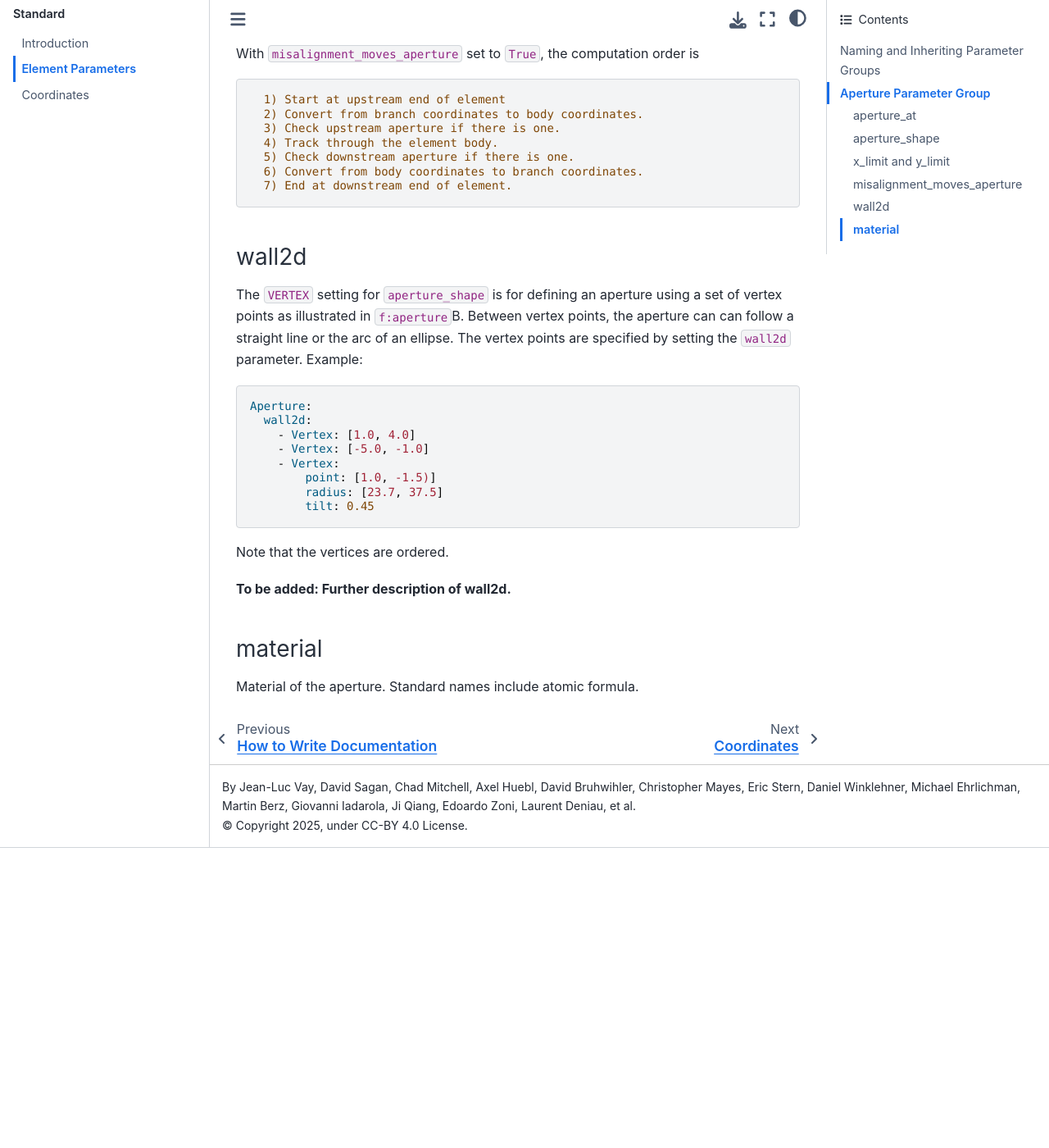
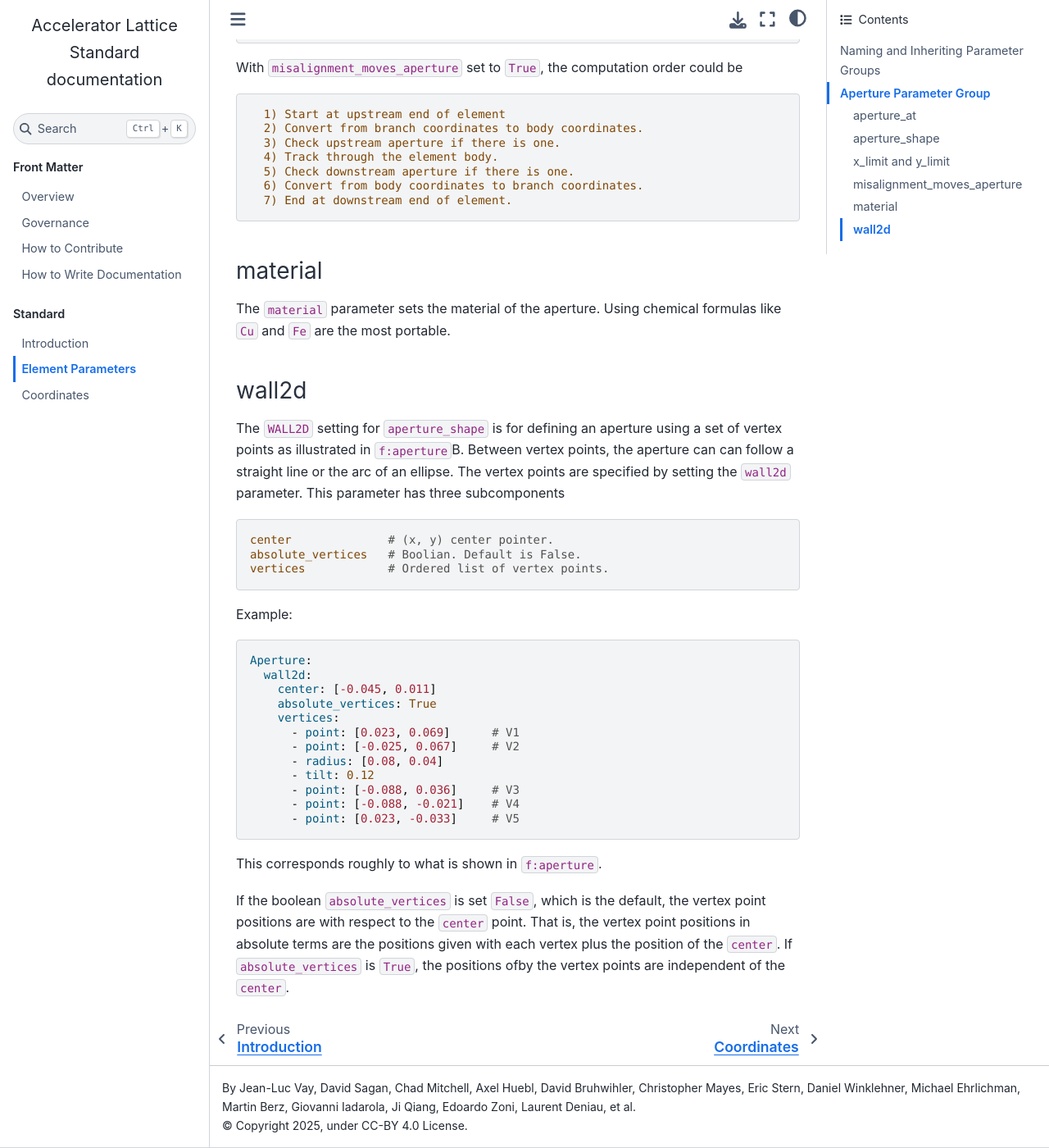
Before and after one commit to campa-consortium/lattice-standard, a Sphinx documentation site: the page built from source/element_parameters.md, in a window 1280 px wide and 1400 px high, scrolled down 3421 px. Shown: the whole window at 82% size. Built offline with Sphinx 7.4.7 and the Sphinx Book theme 1.1.4, drawn with Linux system fonts in a browser that asks for light colours; cross-references to code outside the pages are shown as plain code; before the commit the page ends 4455 px from its top, so only the background shows below that; some of the changed text lies outside the part shown.

Commit message:
More devel.

````diff
--- a/source/element_parameters.md
+++ b/source/element_parameters.md
@@ -126,7 +127,7 @@ affects the placement of the aperture. The default is `False`.
 A common case where `misalignment_moves_aperture` would be `False` is when a beam pipe,
 which incorporates the aperture, is not physically touching the surrounding magnet element.
 When tracking a particle, assuming that there are only apertures at the element ends,
-the order of computation with `misalignment_moves_aperture` set to `False` is
+the order of computation with `misalignment_moves_aperture` set to `False` could be
 ```{code} yaml
   1) Start at upstream end of element
   2) Check upstream aperture if there is one.
@@ -136,7 +137,7 @@ the order of computation with `misalignment_moves_aperture` set to `False` is
   6) Check downstream aperture if there is one.
   7) End at downstream end of element.
 ```
-With `misalignment_moves_aperture` set to `True`, the computation order is
+With `misalignment_moves_aperture` set to `True`, the computation order could be
 ```{code} YAML
   1) Start at upstream end of element
   2) Convert from branch coordinates to body coordinates.
@@ -147,26 +148,42 @@ With `misalignment_moves_aperture` set to `True`, the computation order is
   7) End at downstream end of element.
 ```
 
+### material
+
+The `material` parameter sets the material of the aperture.
+Using chemical formulas like `Cu` and `Fe` are the most portable.
+
 ### wall2d
 
-The `VERTEX` setting for `aperture_shape` is for defining an aperture using a
+The `WALL2D` setting for `aperture_shape` is for defining an aperture using a
 set of vertex points as illustrated in {fignum}`f:aperture`B.
 Between vertex points, the aperture can can follow a straight line or the arc of an ellipse.
-The vertex points are specified by setting the `wall2d` parameter. Example:
+The vertex points are specified by setting the `wall2d` parameter. This parameter has three
+subcomponents
+```{code} yaml
+center              # (x, y) center pointer.
+absolute_vertices   # Boolian. Default is False.
+vertices            # Ordered list of vertex points.
+```
+Example:
 ```{code} yaml
 Aperture:
   wall2d:
-    - Vertex: [1.0, 4.0]
-    - Vertex: [-5.0, -1.0]
-    - Vertex:
-        point: [1.0, -1.5)]
-        radius: [23.7, 37.5]
-        tilt: 0.45
+    center: [-0.045, 0.011]
+    absolute_vertices: True
+    vertices:
+      - point: [0.023, 0.069]      # V1
+      - point: [-0.025, 0.067]     # V2
+      - radius: [0.08, 0.04]
+      - tilt: 0.12
+      - point: [-0.088, 0.036]     # V3
+      - point: [-0.088, -0.021]    # V4
+      - point: [0.023, -0.033]     # V5
 ```
-Note that the vertices are ordered.
+This corresponds roughly to what is shown in {figref}`f:aperture`.
 
-**To be added: Further description of wall2d.**
-
-### material
-
-Material of the aperture. Standard names include atomic formula.
+If the boolean `absolute_vertices` is set `False`, which is the default,
+the vertex point positions are with respect to the `center` point.
+That is, the vertex point positions in absolute terms are the positions given with each vertex plus
+the position of the `center`. If `absolute_vertices` is `True`, the positions ofby the
+vertex points are independent of the `center`.
````
Also changed, not shown: other parts of source/element_parameters.md (+3 -2 lines), source/index.md (+1 -1 lines), source/introduction.md (+3 -34 lines), source/overview.md (added, +30 -0 lines), source/figures/apertures.svg.
